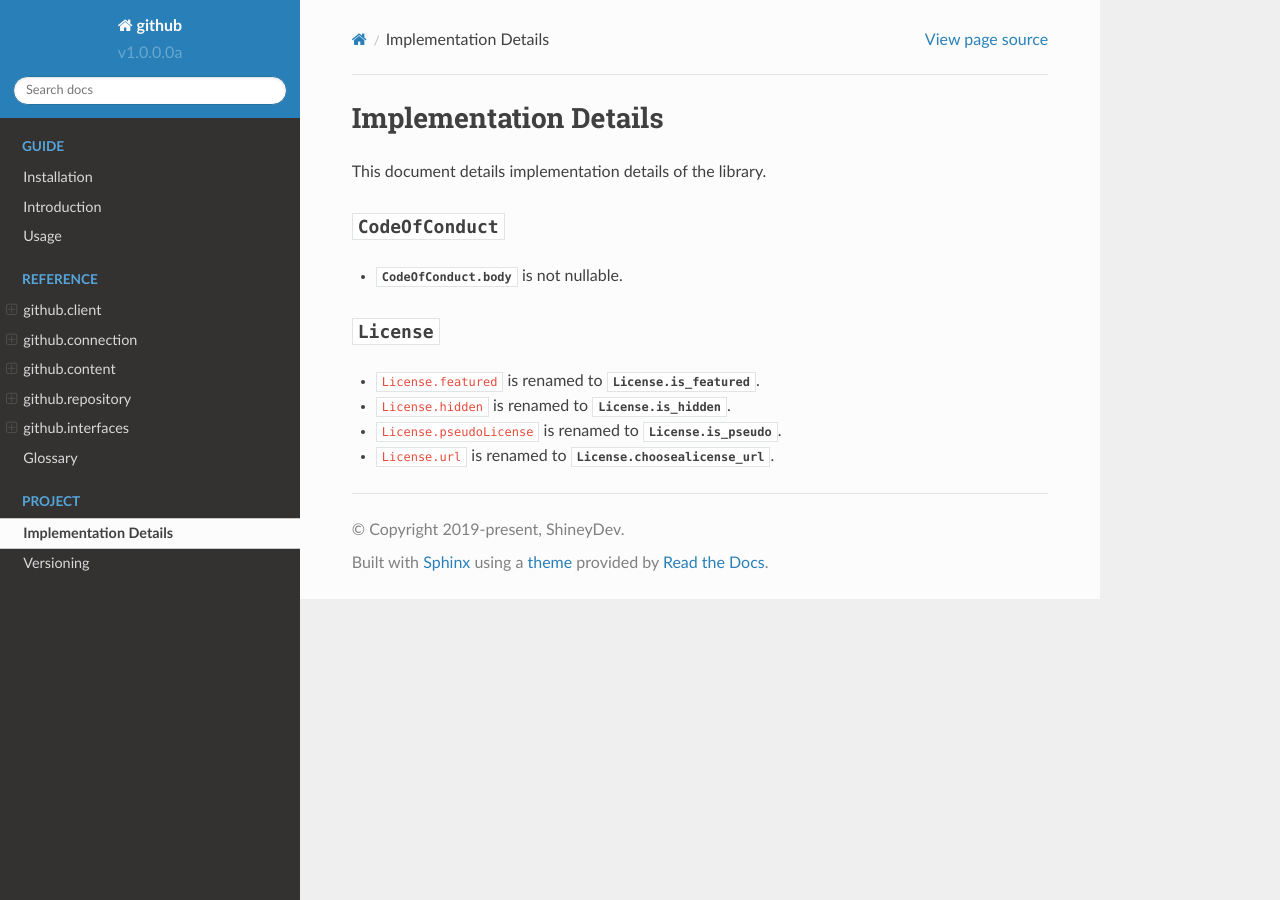
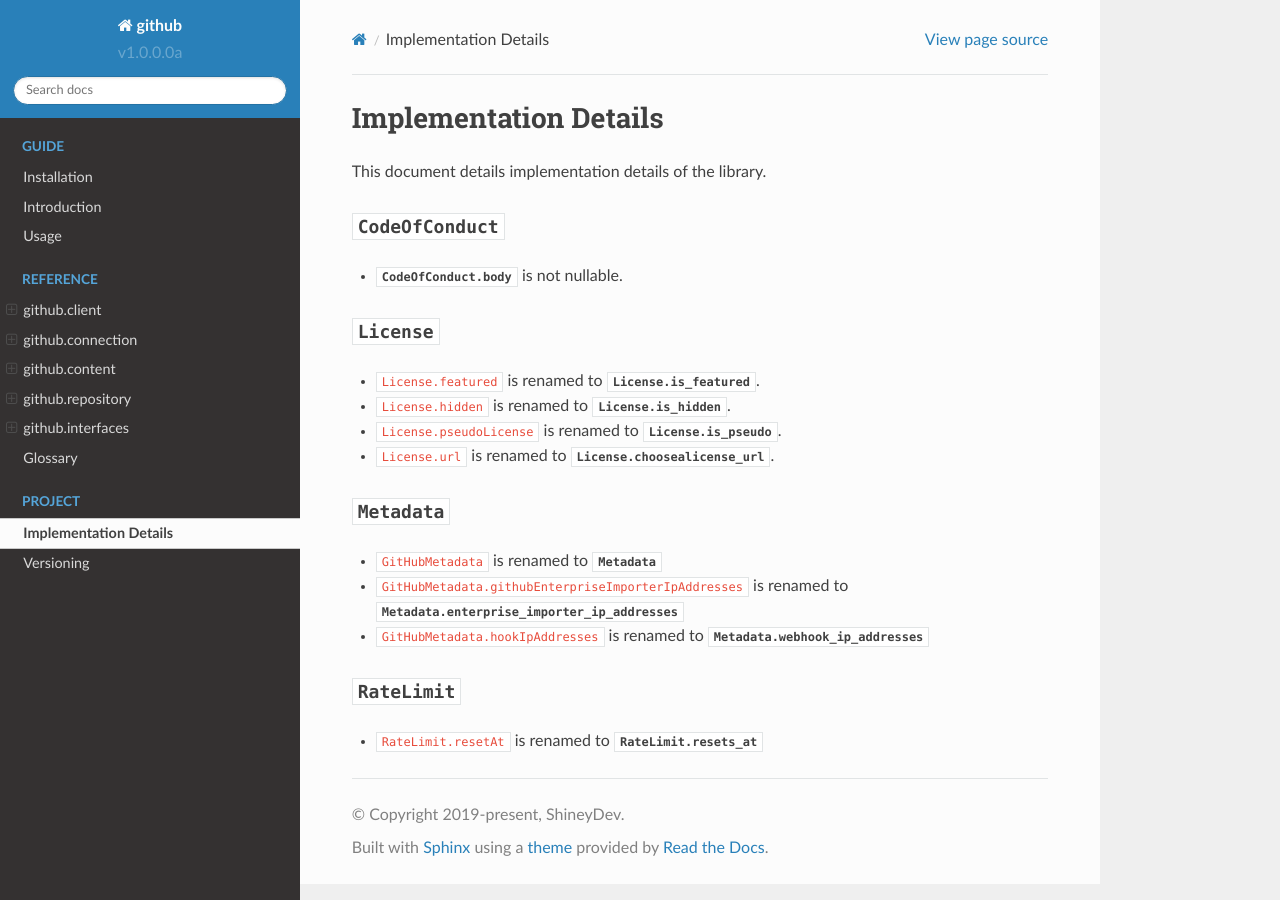
Before and after one commit to ShineyDev/github, a Sphinx documentation site: the page built from docs/project/implementation.rst, in a window 1280 px wide. Built offline with Sphinx 7.4.7 and the Read the Docs theme 2.0.0, drawn with Linux system fonts in a browser that asks for light colours.

Commit message:
update implementation details

```diff
--- a/docs/project/implementation.rst
+++ b/docs/project/implementation.rst
@@ -20,3 +20,17 @@ This document details implementation details of the library.
 - ``License.hidden`` is renamed to :attr:`License.is_hidden`.
 - ``License.pseudoLicense`` is renamed to :attr:`License.is_pseudo`.
 - ``License.url`` is renamed to :attr:`License.choosealicense_url`.
+
+
+:class:`Metadata`
+-----------------
+
+- ``GitHubMetadata`` is renamed to :class:`Metadata`
+- ``GitHubMetadata.githubEnterpriseImporterIpAddresses`` is renamed to :attr:`Metadata.enterprise_importer_ip_addresses`
+- ``GitHubMetadata.hookIpAddresses`` is renamed to :attr:`Metadata.webhook_ip_addresses`
+
+
+:class:`RateLimit`
+------------------
+
+- ``RateLimit.resetAt`` is renamed to :attr:`RateLimit.resets_at`
```
